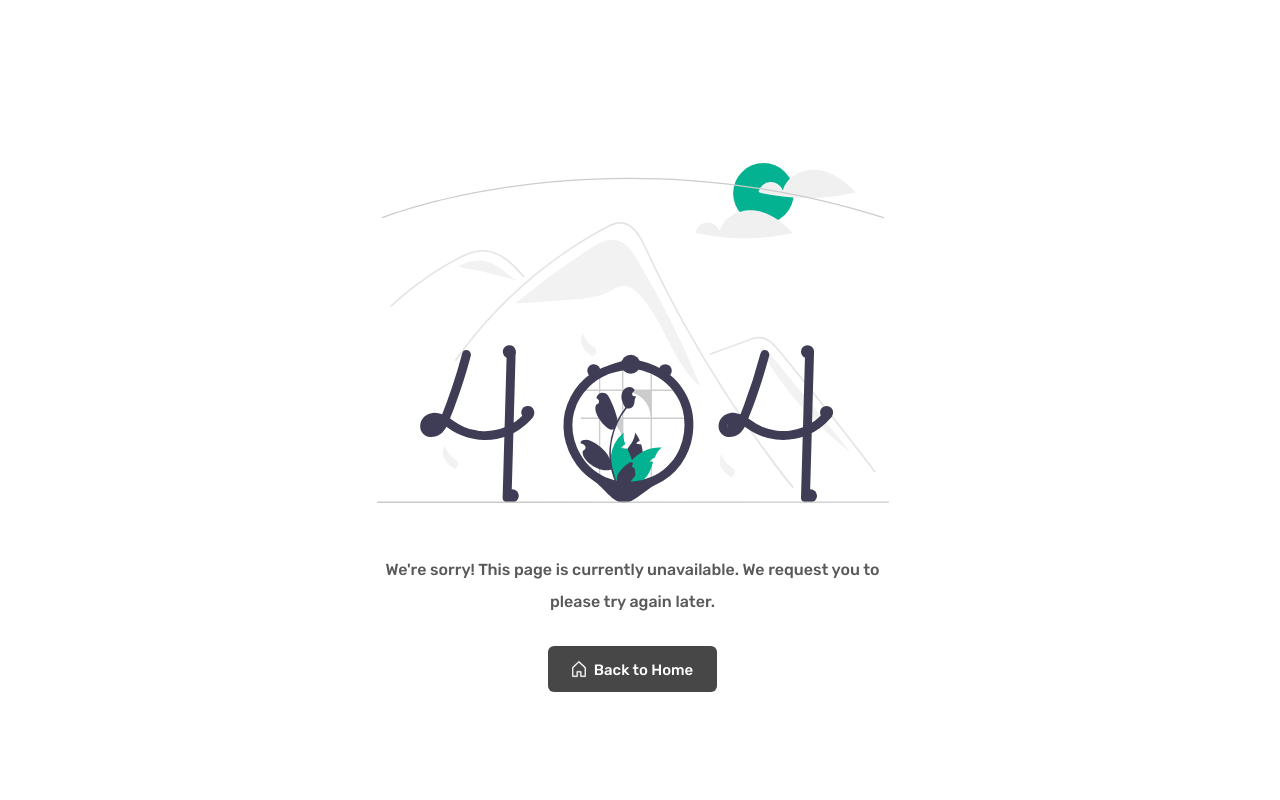
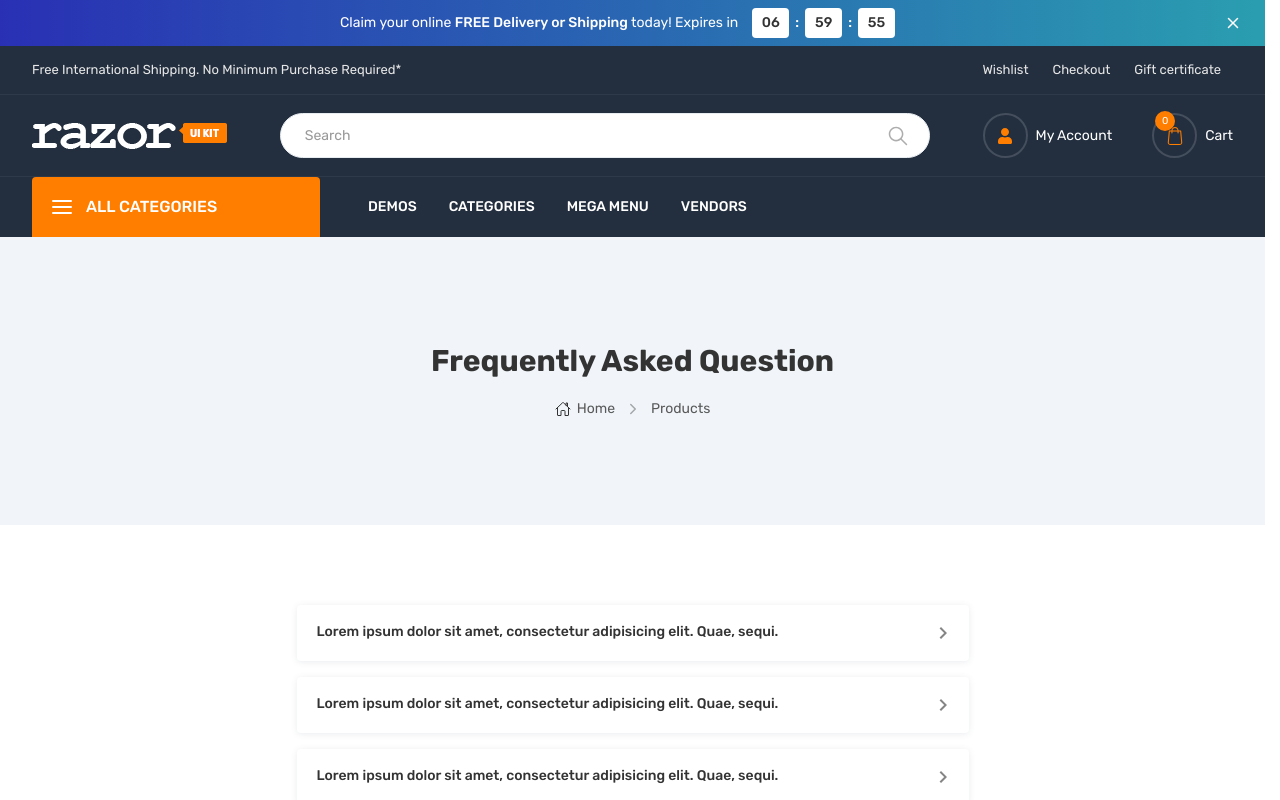
Before and after one commit to EnRoseK/ecommerce-v2, a Next.js app in the folder storefront/: page /faq in a window 1280 px wide. Before the commit this address had no page. Shown: the top 800 px of the page. Built offline with nearby package versions, Linux system fonts and the light colour scheme.

Commit message:
feat<front>: add faq page

```diff
--- /dev/null
+++ b/storefront/src/components/ui/Accordion.tsx
@@ -0,0 +1,54 @@
+import { useAnimation } from '@/hooks';
+import classNames from 'classnames';
+import { useState } from 'react';
+import { MdKeyboardArrowRight } from 'react-icons/md';
+
+export const Accordion: React.FC = () => {
+  const [expanded, setExpanded] = useState<boolean>(false);
+  const [renderContent, onAnimationEnd] = useAnimation(expanded);
+
+  return (
+    <div className='group mx-auto mb-4 w-full rounded text-brand-light shadow-category'>
+      <button
+        onClick={() => setExpanded((prev) => !prev)}
+        type='button'
+        className='flex w-full justify-between px-5 py-4 text-left text-base font-medium text-brand-dark focus:outline-none 2xl:px-6 2xl:py-6'
+      >
+        <span className='text-heading pr-2 text-sm font-medium leading-relaxed'>
+          Lorem ipsum dolor sit amet, consectetur adipisicing elit. Quae, sequi.
+        </span>
+        <MdKeyboardArrowRight
+          className={classNames(
+            '-mr-2 shrink-0 text-xl text-brand-dark text-opacity-60 group-hover:text-opacity-100 lg:-mr-1.5 lg:text-2xl',
+            { 'rotate-90': expanded },
+          )}
+        />
+      </button>
+
+      {renderContent && (
+        <div
+          onAnimationEnd={onAnimationEnd}
+          className={classNames('grid', {
+            'animate-collapseOpen': expanded,
+            'animate-collapseClose': !expanded,
+          })}
+        >
+          <div className='overflow-hidden'>
+            <div className='-mt-1 px-5 pb-4 text-sm leading-7 text-brand-dark opacity-70 2xl:mt-0 2xl:px-6 2xl:pb-7 2xl:text-15px'>
+              Lorem ipsum dolor, sit amet consectetur adipisicing elit. Cupiditate, neque
+              laboriosam. Repellendus quasi eaque nulla dolorum reprehenderit, eveniet
+              exercitationem fugit sunt! Quidem non maxime et, neque pariatur, tenetur fugit sit
+              deserunt iusto ex explicabo nemo maiores autem rerum perferendis vitae, iste labore
+              distinctio id a commodi odit consequatur. Eum veniam pariatur magnam laboriosam.
+              Voluptates unde consectetur sequi labore impedit nobis illo, illum sunt qui soluta
+              perspiciatis! Odio pariatur temporibus tempora officiis voluptatum, quasi
+              exercitationem ut, animi ex ratione possimus similique consequatur ea. Provident,
+              dolorem nostrum, quisquam pariatur illum commodi soluta itaque perferendis quae
+              dolorum temporibus quaerat possimus quibusdam reprehenderit officia.
+            </div>
+          </div>
+        </div>
+      )}
+    </div>
+  );
+};
--- /dev/null
+++ b/storefront/src/components/ui/PageHeroSection.tsx
@@ -0,0 +1,19 @@
+import { Breadcrumb } from '@/components';
+
+interface PageHeroSectionProps {
+  title: string;
+}
+
+export const PageHeroSection: React.FC<PageHeroSectionProps> = ({ title }) => {
+  return (
+    <div className='flex w-full justify-center bg-slate-100 py-20 md:min-h-[250px] lg:min-h-[288px]'>
+      <div className='relative flex w-full flex-col items-center justify-center'>
+        <h2 className='text-center text-xl font-bold text-brand-dark md:text-2xl lg:text-3xl 2xl:text-[32px]'>
+          <span className='mb-3 block font-bold md:mb-4 lg:mb-5 2xl:mb-7 '>{title}</span>
+        </h2>
+
+        <Breadcrumb />
+      </div>
+    </div>
+  );
+};
--- a/storefront/src/components/ui/index.ts
+++ b/storefront/src/components/ui/index.ts
@@ -5,3 +5,5 @@ export * from './Button';
 export * from './CloseButton';
 export * from './Overlay';
 export * from './Input';
+export * from './PageHeroSection';
+export * from './Accordion';
--- /dev/null
+++ b/storefront/src/pages/faq.tsx
@@ -0,0 +1,19 @@
+import { Accordion, Container, PageHeroSection } from '@/components';
+import { NextPage } from 'next';
+
+const FAQPage: NextPage = () => {
+  return (
+    <>
+      <PageHeroSection title='Frequently Asked Question' />
+      <Container>
+        <div className='mx-auto flex max-w-2xl flex-col py-12 md:py-20 2xl:max-w-4xl'>
+          {Array.from(Array(5)).map((_, index) => {
+            return <Accordion key={index} />;
+          })}
+        </div>
+      </Container>
+    </>
+  );
+};
+
+export default FAQPage;
```
